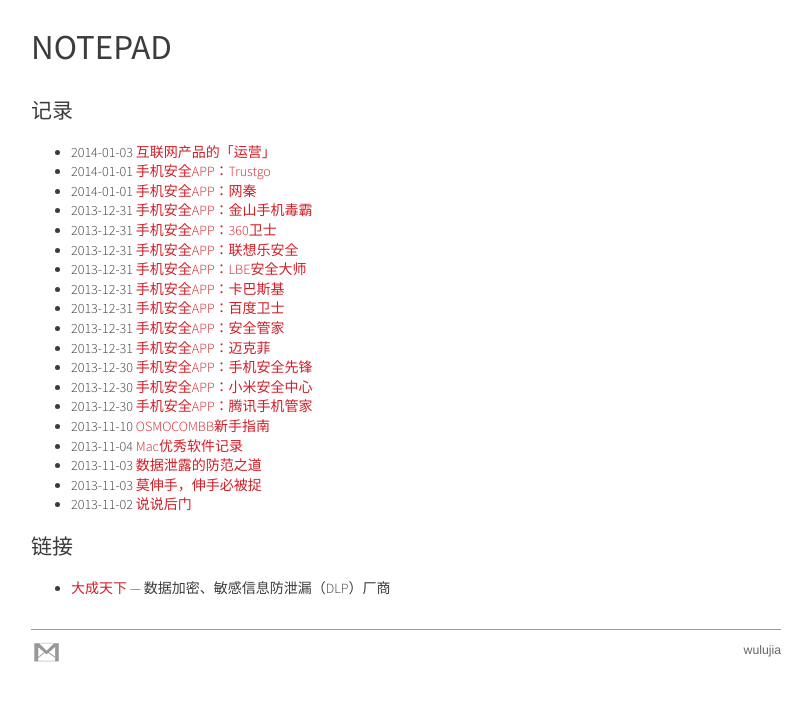
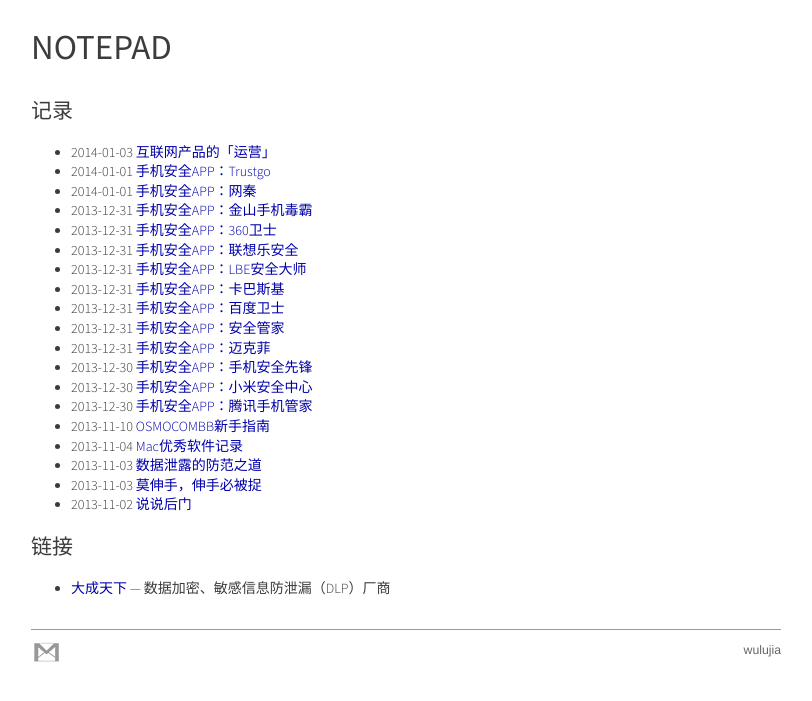
Before and after one commit to wulujia/wulujia.com, a Jekyll site: the page built from index.html, in a window 1280 px wide. Shown: the top 701 px of the page, without its empty margins (234-1046 px from the left). Built offline with Jekyll 4.4.1, drawn with Linux system fonts in a browser that asks for light colours; nearby versions of some CDN libraries; Markdown is read by kramdown in place of the engine named in the settings.

Commit message:
update blog

```diff
--- a/css/style.css
+++ b/css/style.css
@@ -50,7 +50,7 @@
    Links
    ========================================================================== */
 
-a { color: #d11e27; text-decoration: none; }
+a { color: #00a; text-decoration: none; }
 a:visited { color: #d11e27; }
 a:hover { color: #731115; text-decoration: underline; }
 a:focus { outline: thin dotted; }
```
Also changed, not shown: 1 other file.
